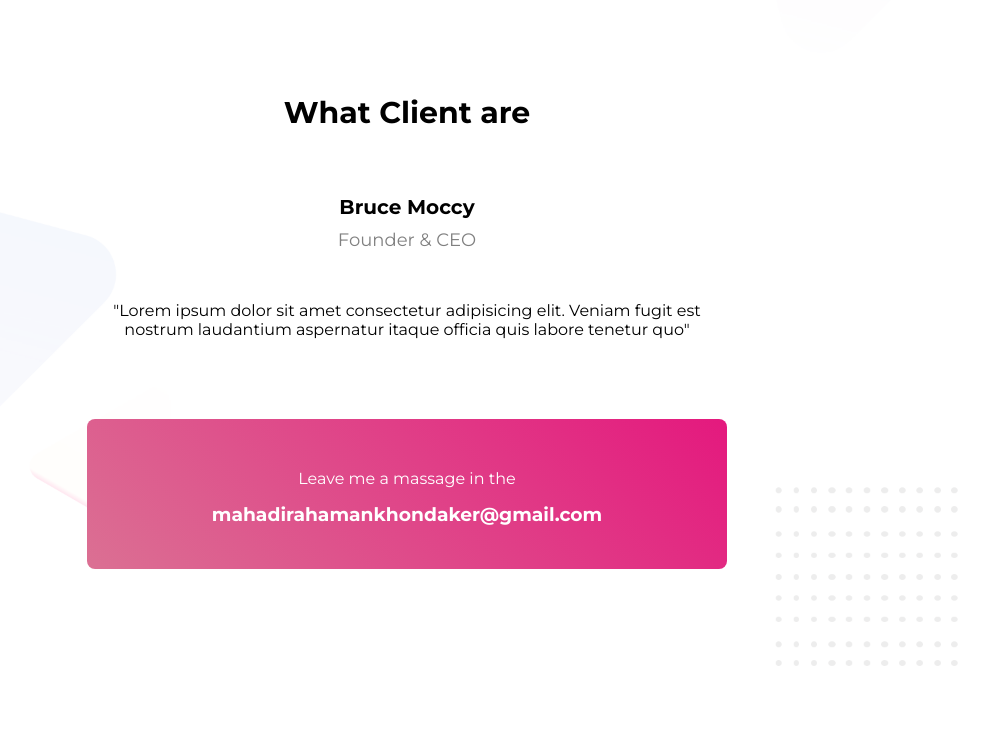
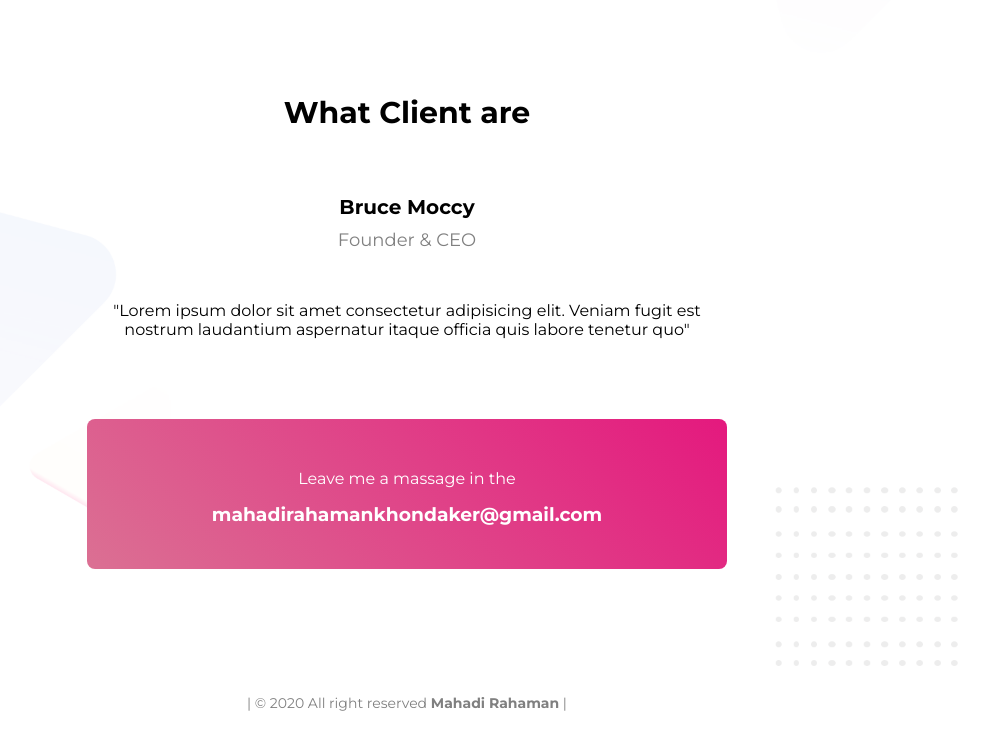
Before and after one commit to mahadirahman/personal-website, a plain HTML site: page index.html in a window 1280 px wide. Shown: the part 2256-2998 px from the top of the page, without its empty margins (233-1222 px from the left). Before the commit the page ends 2950 px from the top, so only its background shows below. Drawn offline with Linux system fonts and the light colour scheme.

Commit message:
Finish my job

```diff
--- a/index.html
+++ b/index.html
@@ -60,5 +60,8 @@
 
         </div>
     </section>
+    <footer>
+        <p>| &copy; 2020 All right reserved <strong><a href="#">Mahadi Rahaman</a></strong> |</p>
+    </footer>
 </body>
 </html>
--- a/style.css
+++ b/style.css
@@ -148,3 +148,13 @@ h5{
 .msg-content p{
     padding-bottom: 15px;
 }
+footer p {
+    text-align: center;
+    color: gray;
+    font-size: 14px;
+    padding-bottom: 30px;
+}
+footer a{
+    text-decoration: none;
+    color: gray;
+}
```
